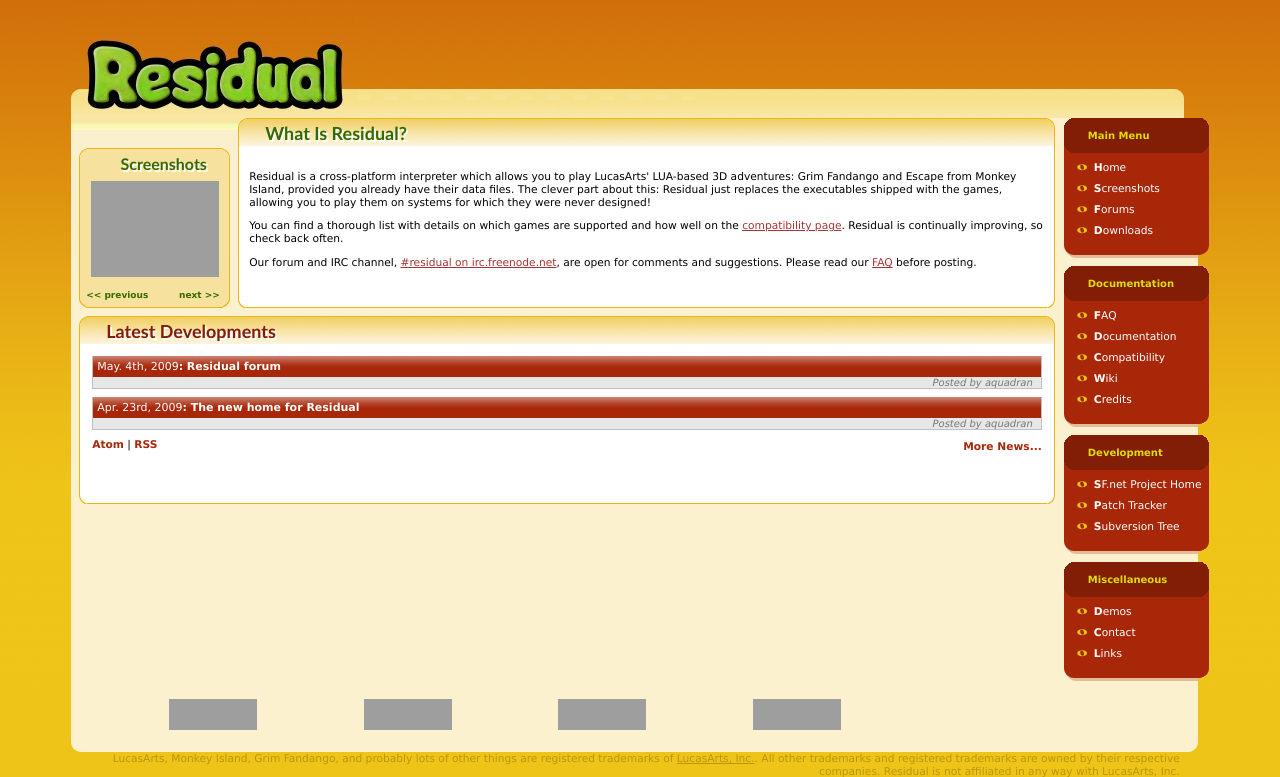
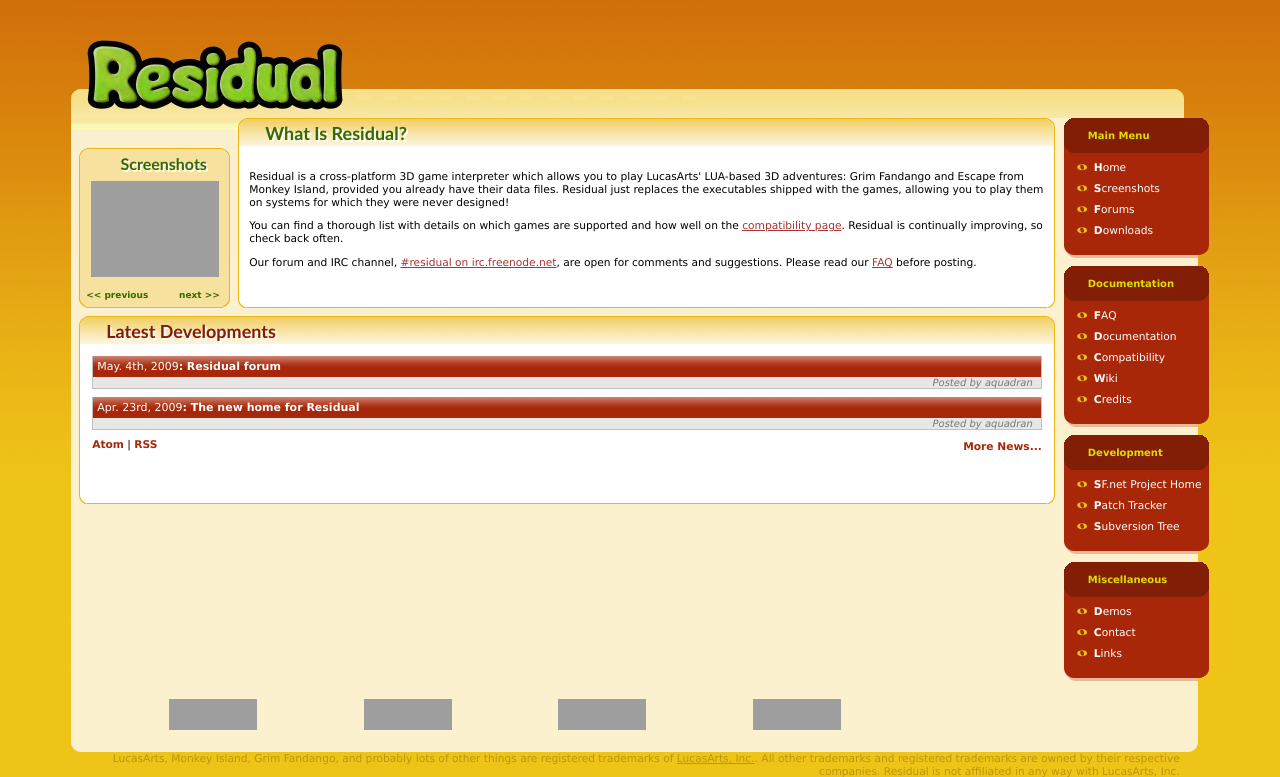
Before and after one commit to residualvm/residualvm-web, a PHP site: page /index.php in a window 1280 px wide. Shown: the top 777 px of the page. Run offline with PHP 8.4, Linux system fonts and the light colour scheme; data that the repository does not hold is empty; grey boxes are pictures that could not be loaded.

Commit message:
update
git-svn-id: http://residualvm.svn.sourceforge.net/svnroot/residualvm/web/trunk@1365 f59d7af5-260c-0410-b1c1-8abfca62acd6

```diff
--- a/index.php
+++ b/index.php
@@ -116,9 +116,9 @@ shadowed_text("What Is Residual?", '#356a02', '#ffffff');
 </td></tr>
 <tr><td class="content">
 <br>
-<p>Residual is a cross-platform interpreter which allows you to play LucasArts'
+<p>Residual is a cross-platform 3D game interpreter which allows you to play LucasArts'
 LUA-based 3D adventures: Grim Fandango and Escape from Monkey Island,
-provided you already have their data files. The clever part about this: Residual just replaces
+provided you already have their data files. Residual just replaces
 the executables shipped with the games, allowing you to play them on systems for which they were never designed!
 </p>
 <p>
```
